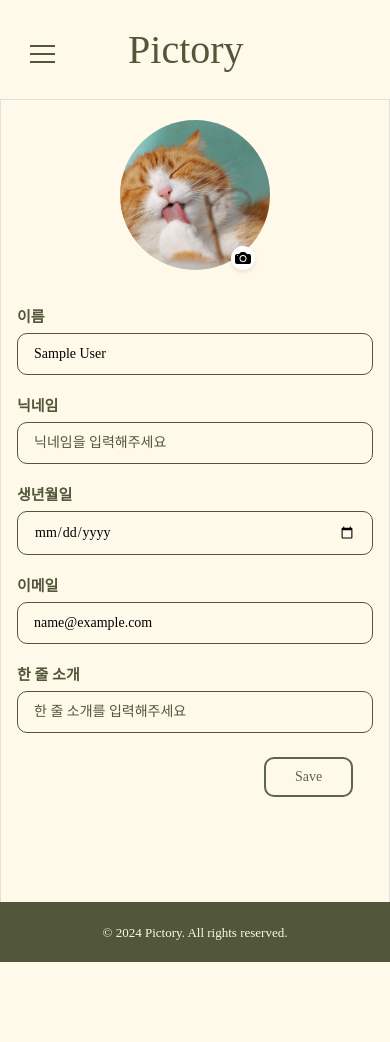
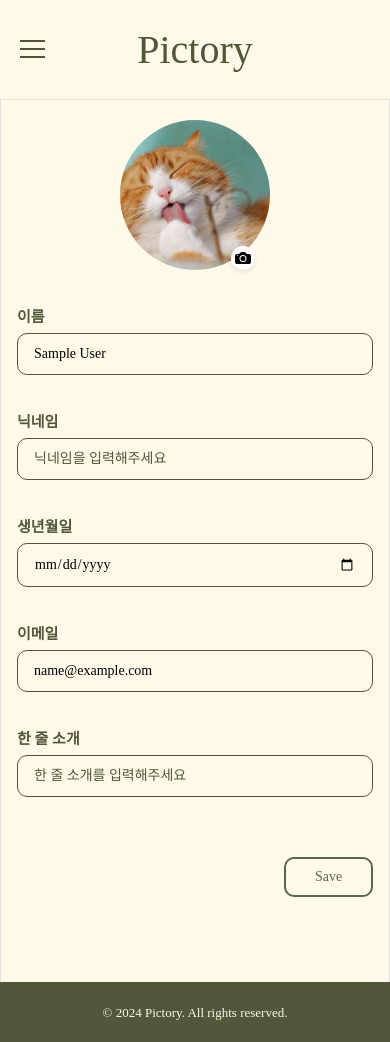
Before and after one commit to pirogramming-project/Pictory, a Django app: page /profile/edit/ in a window 390 px wide. Before the commit the page ends 962 px from the top, so only its background shows below. Run offline with Django 5.2, Linux system fonts and the light colour scheme; the visitor is signed in with stand-in values (Sample User, id 1); some web fonts are replaced.

Commit message:
feat: profile_edit 아이폰, 아이패드 반응형 완료

```diff
--- a/static/base.css
+++ b/static/base.css
@@ -176,7 +176,7 @@
         background: none;
         border: none;
         cursor: pointer;
-        padding: 10px;
+        padding: 5px 0;
         z-index: 20;
     }
 
@@ -333,7 +333,7 @@
 
 
 
-@media (max-width: 414px) {
+@media (max-width: 1024px) {
     .base_content-scroll_ksy {
         margin: 0;
     }
@@ -342,9 +342,4 @@
         justify-content: center;
     }
 
-    .base_logo_title_desktop_ksy {
-        position: relative;
-        left: 18%;
-    }
-
   }
--- a/static/users/profile_edit.css
+++ b/static/users/profile_edit.css
@@ -107,7 +107,40 @@
 }
 
 /* 반응형 디자인 */
+@media (max-width: 1024px) {
+    .profile-edit-container_ksy {
+        margin: 120px auto;
+        max-width: 660px;
+    }
+    .profile_edit_form-group_ksy {
+        margin-bottom: 40px;
+    }
+    .profile_edit_save_ksy  {
+        margin-top: 20px;
+    }
+}
+@media (max-width: 820px) {
+    .profile-edit-container_ksy {
+        max-width: 560px;
+    }
+}
+
 @media (max-width: 430px) {
+    .base_header_ksy {
+        justify-content: center;
+    }
+    .base_logo_desktop_ksy {
+        margin: 0;
+    }
+    .base_content-scroll_ksy {
+        margin: 0;
+    }
+    .profile-edit-container_ksy {
+        padding: 0;
+    }
+}
+
+@media (max-width: 414px) {
     .profile-edit-container_ksy {
         padding: 20px 16px;
         margin: 0 auto;
@@ -120,4 +153,11 @@
     .form-group_ksy input {
         font-size: 16px;
     }
+    .profile_edit_save_ksy {
+        right: 0;
+    }
+    .base_content-scroll_ksy {
+        margin: 0;
+    }
+
 }
```
